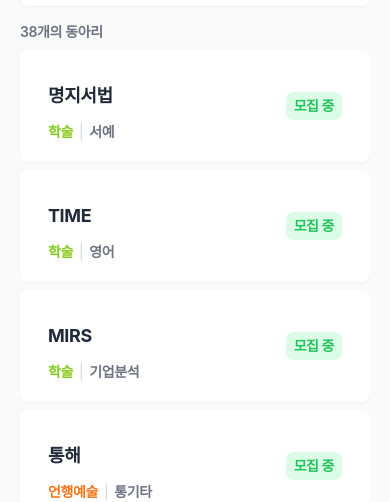
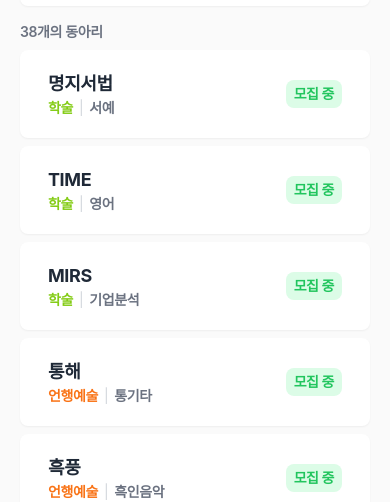
Before and after one commit to k-kbk/Myongji-Club-FE, a Next.js app: page / in a window 390 px wide. Shown: the part 368-870 px from the top of the page. Built offline with nearby package versions, Linux system fonts and the light colour scheme; a web font is replaced by a local one.

Commit message:
design: 마진 수정

```diff
--- a/src/components/home/Club.tsx
+++ b/src/components/home/Club.tsx
@@ -29,8 +29,8 @@ export default function Club({ id, name, tag, category }: ClubProps) {
         className="flex w-full flex-row items-center justify-between px-7 py-5 text-center sm:flex-col-reverse sm:justify-center sm:py-7"
       >
         <div className="flex flex-col items-start font-bold sm:items-center">
-          <div className="mr-3 mt-3 text-lg sm:mr-0 sm:text-xl">{name}</div>
-          <div className="mt-3 flex items-center">
+          <div className="mr-3 sm:mt-3 text-lg sm:mr-0 sm:text-xl">{name}</div>
+          <div className="sm:mt-3 flex items-center">
             <span className={`text-sm ${deptCaption[category]}`}>
               {category}
             </span>
```
